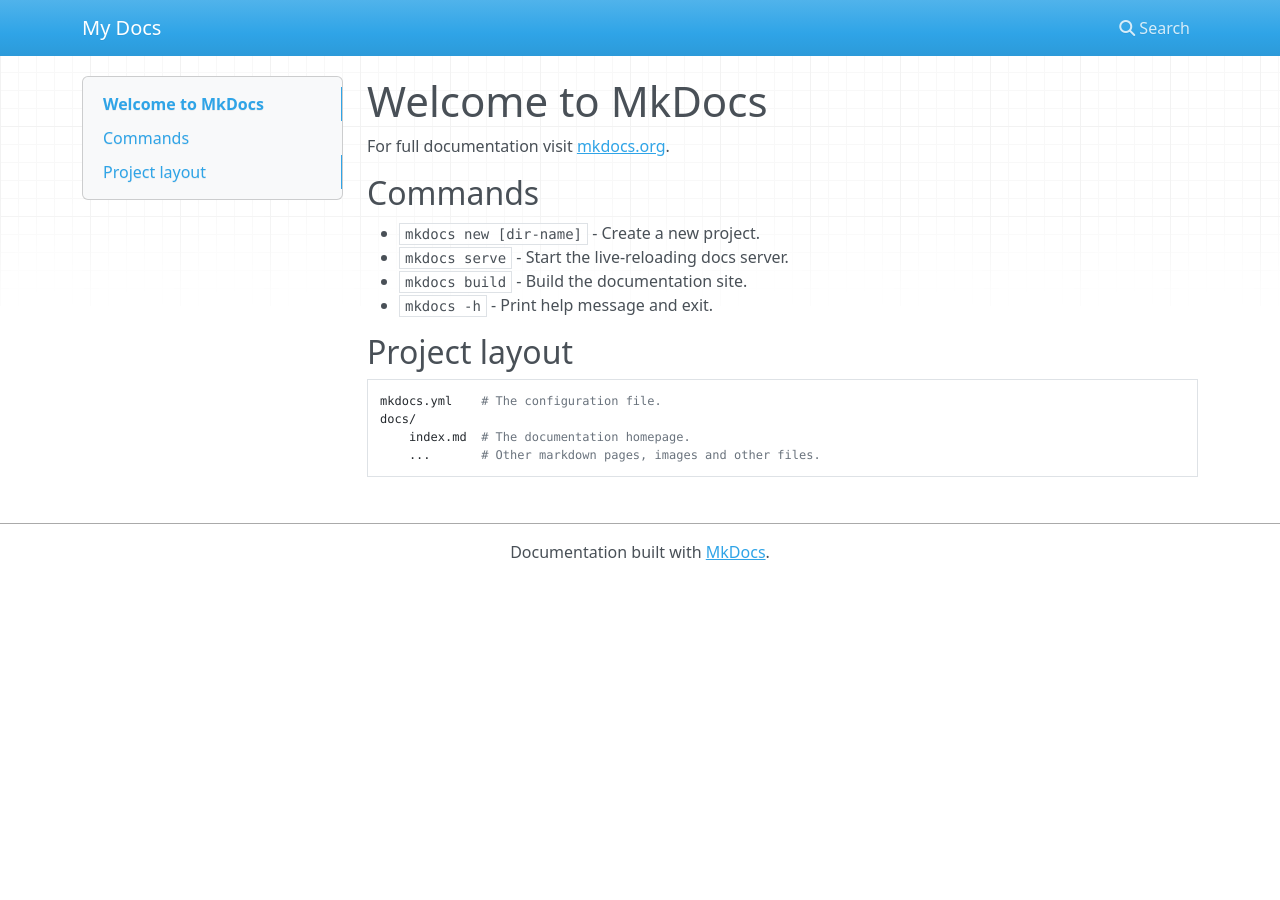
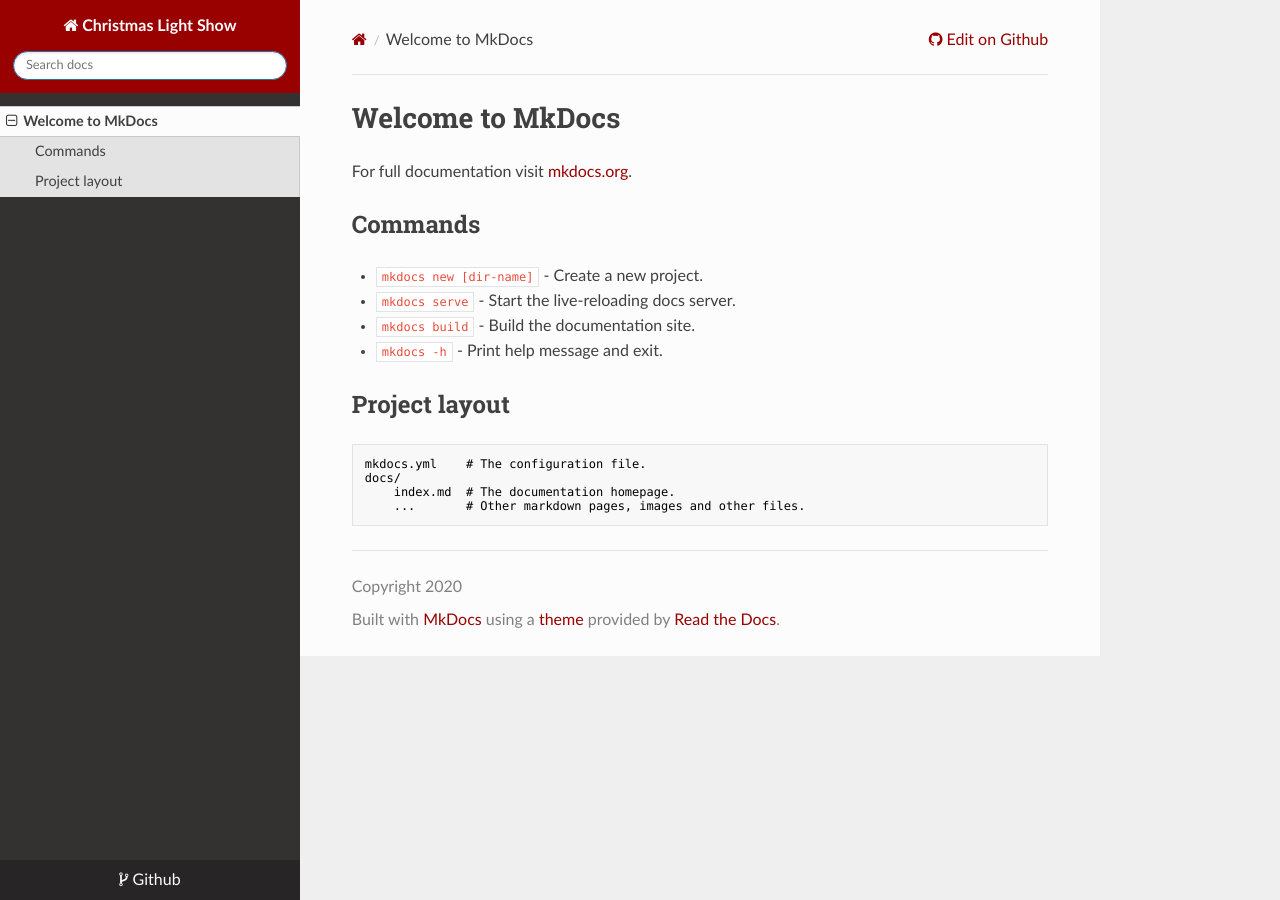
Before and after one commit to afireinside5976/christmaslights, an MkDocs documentation site: the page built from website/docs/index.md, in a window 1280 px wide. Built offline with MkDocs 1.6.1, drawn with Linux system fonts in a browser that asks for light colours; nearby versions of some CDN libraries.

Commit message:
Commiting new files

```diff
--- a/opening_speech.txt
+++ /dev/null
@@ -1,3 +0,0 @@
-Welcome to the Christmas light show. This years show is approximately 15 minutes long. The show runs nightly from 5 30 until 10 PM. Please be courteous to other drivers by not blocking the roadway and to our neighbors by keeping your radio volume at a reasonable level. Information about the show can be found at the almost engineer dot com slash christmas. Thank you for stopping and we hope you enjoy the show! Merry Christmas and happy new year
-
-https://ttstool.com/
--- /dev/null
+++ b/website/docs/css/extra.css
@@ -0,0 +1,21 @@
+:root{
+    --dark-red: #990000;
+}
+
+.wy-side-nav-search{
+    background-color: var(--dark-red);
+}
+
+a, a:visited {
+    color: var(--dark-red);
+}
+
+.wy-nav-content-wrap {
+    /* background-color: #000000; */
+    /* background-color: #fff; */
+}
+
+/* .wy-body-for-nav {
+    margin: 0 auto;
+    min-width: 100vw;
+} */
--- a/website/mkdocs.yml
+++ b/website/mkdocs.yml
@@ -1 +1,44 @@
-site_name: My Docs
+site_name: Christmas Light Show
+site_description: Documentation about the Christmas Light Show
+site_url: https://thealmostengineer.com
+copyright: Copyright 2020
+
+# repository information
+repo_url: https://github.com/almostengr/christmaslights
+repo_name: Github
+remote_name: origin
+remote_branch: gh-pages
+
+# Development server details
+dev_addr: 192.168.57.117:8000
+
+extra_css: [css/extra.css]
+
+
+# Appearance
+theme:
+  name: readthedocs
+  highlightjs: false
+
+  # name: material
+  # palette:
+  #   primary: teal
+  #   accent: red
+  #   # scheme: slate
+  # features:
+  #   - navigation.tabs
+  # # hide:
+  # #   - navigation
+  language: en
+
+use_directory_urls: true
+strict: false
+
+plugins:
+  - search:
+      lang: en
+  - minify:
+      minify_html: true
+
+extra:
+  generator: false
```
Also changed, not shown: 6 other files.
